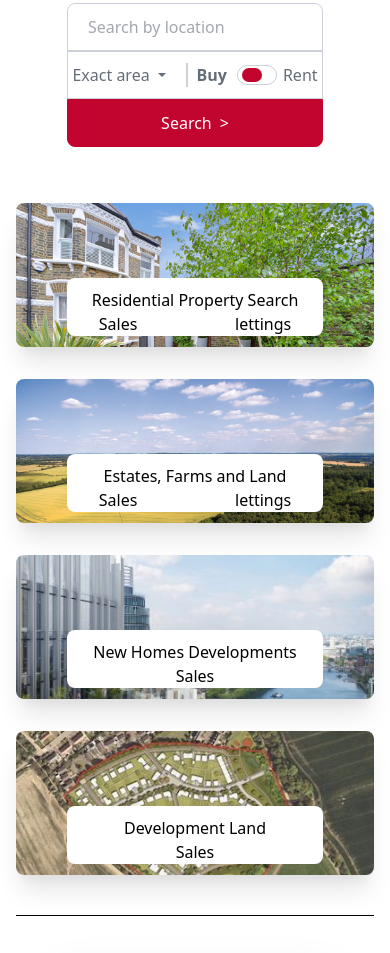
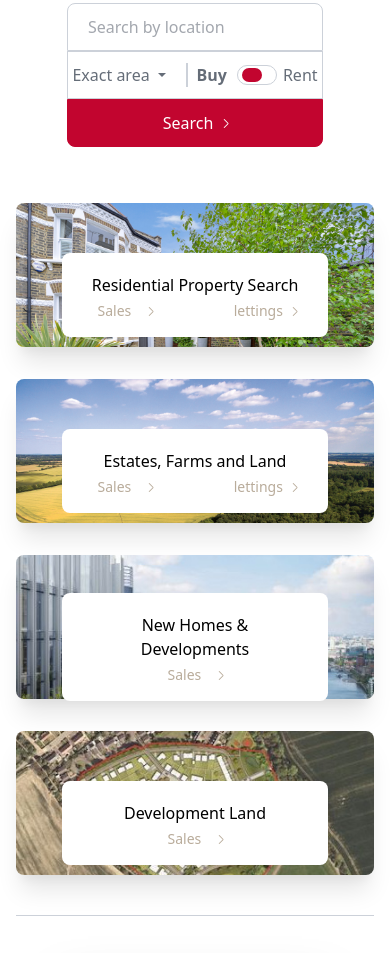
Before and after one commit to ZimboneVincenzo/Strutt-Parker, a website built with Vite: page index.html in a window 390 px wide. Shown: the part 357-1310 px from the top of the page. Built offline with nearby package versions, Linux system fonts and the light colour scheme.

Commit message:
fix(card sales): arrow menu, padding, margin, font size added to text for responsive

```diff
--- a/index.html
+++ b/index.html
@@ -78,7 +78,10 @@
           </div>
           <div class="flex justify-center items-center h-12 w-64 border border-toggle  rounded-b-lg bg-toggle">
             <p class="pr-2 text-baseText capitalize">search</p>
-              <span class="text-baseText">></span>
+            <div class="relative w-1.5 h-arrow flex items-center">
+              <hr class="absolute w-1.5 h-arrow  flex-shrink text-baseText transform rotate-45">
+              <hr class="absolute w-1.5 h-arrow flex-shrink text-baseText transform rotate-135">
+          </div>
           </div>
         </div>
 
@@ -112,7 +115,10 @@
 
               <div class="flex justify-center items-center h-12 w-input1/3 border border-toggle  rounded-r-lg bg-toggle">
                 <p class="pr-2 text-baseText capitalize">search</p>
-                  <span class="text-baseText">></span>
+                <div class="relative w-1.5 h-arrow flex items-center">
+                  <hr class="absolute w-1.5 h-arrow  flex-shrink text-baseText transform rotate-45">
+                  <hr class="absolute w-1.5 h-arrow flex-shrink text-baseText transform rotate-135">
+              </div>
               </div>
             </div>
 
@@ -125,8 +131,10 @@
             sm:grid-rows-2 sm:grid-cols-12
             xl:grid-rows-1 xl:grid-cols-12
             gap-y-8
-            sm:gap-x-2 sm:gap-y-2
+            sm:gap-x-2
+            sm:gap-y-2
             xl:gap-y-2
+            xl:gap-x-10
             justify-between
             items-center
             mt-14
@@ -143,7 +151,7 @@
               xl:col-start-1 xl:col-end-4
               w-full
               h-36
-              xl:h-80
+              xl:h-cardG1
               rounded-lg
               shadow-xl
               bg-house-img bg-cover
@@ -159,25 +167,39 @@
 
                 flex flex-col
                 items-center
-                w-64
+                w-elementcardG1
+                px-7
+                py-5
                 max-h-60
-                mt-16
+                mt-10
                 xl:mb-6
+                xl:w-60
+                xl:px-2.5
                 bg-white
                 rounded-lg
               "
             >
-              <p class="pt-2.5">Residential Property Search</p>
-              <p class="pt-2.5 hidden xl:block">Find your perfect home.</p>
-              <div class="grid grid-cols-2 gap-x-20">
-                <div>
-                  <label for="">Sales</label>
-                  <span></span>
+              <p class="mb-2 text-lg text-center">Residential Property Search</p>
+              <p class="hidden xl:block text-sm text-center mb-5 h-12">Find your perfect home.</p>
+              <div class="flex flex-row justify-between w-full">
+                <div class="flex flex-row items-center w-1/3 ">
+                <div class="flex flex-row items-center justify-around w-full">
+                  <label for="" class="leading-3 text-sales text-card-element">Sales</label>
+                  <div class="relative w-1.5 h-arrow flex items-center">
+                      <hr class="absolute w-1.5 h-arrow  flex-shrink text-card-element transform rotate-45">
+                      <hr class="absolute w-1.5 h-arrow flex-shrink text-card-element transform rotate-135">
+                  </div>
                 </div>
-                <div>
-                  <label for="">lettings</label>
-                  <span></span>
                 </div>
+                <div class="flex flex-row items-center w-1/3">
+                <div class="flex flex-row items-center justify-around w-full">
+                  <label for="" class="leading-3 text-sales text-card-element">lettings</label>
+                  <div class="relative w-1.5 h-arrow flex items-center">
+                    <hr class="absolute w-1.5 h-arrow  flex-shrink text-card-element transform rotate-45">
+                    <hr class="absolute w-1.5 h-arrow flex-shrink text-card-element transform rotate-135">
+                </div>
+                </div>
+              </div>
               </div>
             </div>
           </div>
@@ -193,7 +215,7 @@
               relative
               w-full
               h-36
-              xl:h-80
+              xl:h-cardG1
               rounded-lg
               shadow-xl
               bg-countryside-img bg-cover
@@ -208,25 +230,39 @@
                 absolute
                 flex flex-col
                 items-center
-                w-64
+                px-7
+                py-5
+                w-elementcardG1
                 max-h-60
-                mt-16
+                mt-10
                 xl:mb-6
+                xl:w-60
+                xl:px-2.5
                 bg-white
                 rounded-lg
               "
             >
-              <p class="pt-2.5">Estates, Farms and Land</p>
-              <p class="pt-2.5 hidden xl:block">Country estates, arable farms, and development land.</p>
-              <div class="grid grid-cols-2 gap-x-20">
-                <div>
-                  <label for="">Sales</label>
-                  <span></span>
+              <p class="mb-2 text-lg text-center">Estates, Farms and Land</p>
+              <p class="hidden xl:block text-sm text-center mb-5">Country estates, arable farms, and development land.</p>
+              <div class="flex flex-row justify-between w-full">
+                <div class="flex flex-row items-center w-1/3">
+                <div class="flex flex-row items-center justify-around w-full">
+                  <label for="" class="leading-3 text-sales text-card-element">Sales</label>
+                  <div class="relative w-1.5 h-arrow flex items-center">
+                      <hr class="absolute w-1.5 h-arrow  flex-shrink text-card-element transform rotate-45">
+                      <hr class="absolute w-1.5 h-arrow flex-shrink text-card-element transform rotate-135">
+                  </div>
                 </div>
-                <div>
-                  <label for="">lettings</label>
-                  <span></span>
                 </div>
+                <div class="flex flex-row items-center w-1/3">
+                <div class="flex flex-row items-center justify-around w-full">
+                  <label for="" class="leading-3 text-sales text-card-element">lettings</label>
+                  <div class="relative w-1.5 h-arrow flex items-center">
+                    <hr class="absolute w-1.5 h-arrow  flex-shrink text-card-element transform rotate-45">
+                    <hr class="absolute w-1.5 h-arrow flex-shrink text-card-element transform rotate-135">
+                </div>
+                </div>
+              </div>
               </div>
             </div>
           </div>
@@ -243,7 +279,7 @@
               relative
               w-full
               h-36
-              xl:h-80
+              xl:h-cardG1
               rounded-lg
               shadow-xl
               flex
@@ -257,20 +293,31 @@
                 absolute
                 flex flex-col
                 items-center
-                w-64
+                w-elementcardG1
+                px-7
+                py-5
                 max-h-60
-                mt-16
+                mt-10
                 xl:mb-6
+                xl:w-60
+                xl:px-2.5
                 bg-white
                 rounded-lg
               "
             >
-              <p class="pt-2.5">New Homes Developments</p>
-              <p class="pt-2.5 hidden xl:block">Browse our Developments of New Homes</p>
-              <div class="grid grid-cols-1 gap-x-20">
-                <div>
-                  <label for="">Sales</label>
-                  <span></span>
+              <p class="mb-2 text-lg text-center">New Homes & Developments</p>
+              <p class="hidden xl:block text-sm text-center mb-5">Browse our Developments of New Homes</p>
+              <div class="flex flex-row justify-around w-full">
+                <div class="flex flex-row justify-around w-full">
+                  <div class="flex flex-row items-center w-1/3">
+                    <div class="flex flex-row items-center justify-around w-full">
+                      <label for="" class="leading-3 text-sales text-card-element">Sales</label>
+                      <div class="relative w-1.5 h-arrow flex items-center">
+                          <hr class="absolute w-1.5 h-arrow  flex-shrink text-card-element transform rotate-45">
+                          <hr class="absolute w-1.5 h-arrow flex-shrink text-card-element transform rotate-135">
+                      </div>
+                    </div>
+                    </div>
                 </div>
               </div>
             </div>
@@ -289,7 +336,7 @@
               relative
               w-full
               h-36
-              xl:h-80
+              xl:h-cardG1
               rounded-lg
               shadow-xl
               flex
@@ -303,27 +350,36 @@
                 absolute
                 flex flex-col
                 items-center
-                w-64
-                max-h-60
-                mt-16
+                w-elementcardG1
+                px-7
+                py-5
+                min-h-cardGroup1
+                mt-10
                 xl:mb-6
+                xl:w-60
+                xl:px-2.5
                 bg-white
                 rounded-lg
               "
             >
-              <p class="pt-2.5">Development Land</p>
-              <p class="pt-2.5 hidden xl:block">Browse our Developments of New Homes</p>
-              <div class="grid grid-cols-1 gap-x-20">
-                <div>
-                  <label for="">Sales</label>
-                  <span></span>
-                </div>
+              <p class="mb-2 text-lg text-center">Development Land</p>
+              <p class="hidden xl:block text-sm text-center mb-5">Offices, Industrial, Retail & Leisure and Alternatives</p>
+              <div class="flex flex-row justify-around w-full">
+                <div class="flex flex-row items-center w-1/3">
+                  <div class="flex flex-row items-center justify-around w-full">
+                    <label for="" class="leading-3 text-sales text-card-element">Sales</label>
+                    <div class="relative w-1.5 h-arrow flex items-center">
+                        <hr class="absolute w-1.5 h-arrow  flex-shrink text-card-element transform rotate-45">
+                        <hr class="absolute w-1.5 h-arrow flex-shrink text-card-element transform rotate-135">
+                    </div>
+                  </div>
+                  </div>
               </div>
             </div>
           </div>
         </div>
 
-        <hr class="mt-10">
+        <hr class="mt-10 text-mapbkg">
 
         <div class="flex flex-col xl:flex-row items-center">
           <div class="flex flex-col xl:flex-row w-72 sm:w-full p-6 shadow-2xl mt-10">
@@ -337,7 +393,7 @@
                 at both ends.
               </p>
             </div>
-            <div class="flex justify-center w-44 h-12 rounded-lg bg-btn-report">
+            <div class="flex justify-center w-44 h-12 rounded-lg bg-card-element">
               <label for="" class="self-center">report now</label>
               <span></span>
             </div>
@@ -863,7 +919,7 @@
 
     </section>
 
-    <section class="bg-btn-report">
+    <section class="bg-card-element">
       <div class="container mx-auto px-4">
 
 
--- a/tailwind.config.js
+++ b/tailwind.config.js
@@ -26,15 +26,28 @@ module.exports = {
       'borderToggle':'#C2052F',
 
      }),
+     fontSize: {
+       'sales':"14px"
+     },
 
     extend: {
+      rotate: {
+        '135':'135deg',
+        'm45':'-45deg',
+        '45':'45deg'
+      },
       width: {
         'input2/3':'60%',
         'input1/3':'20%',
         'toggleDesk':'3.75rem',
-
+        'cardG1W':'17.5rem',
+        'elementcardG1':'16.625rem'
       },
-
+      height:{
+      'arrow':'0.4375rem',
+      'cardG1':'21.625rem',
+      'cardGroup1':'12.5rem',
+      },
       borderRadius: {
         'toggle':'30px'
       },
@@ -58,7 +71,7 @@ module.exports = {
         'icon-nav': '#C20430',
         'menu-nav':'#3E4245',
         'footer':'#3E4245',
-        'btn-report':'#B9AC9B',
+        'card-element':'#B9AC9B',
         'knowledge':'#F7F7F7',
         'knowdiv': '#B9AC9B',
         'mapbkg':'#CCD1D9',
```
